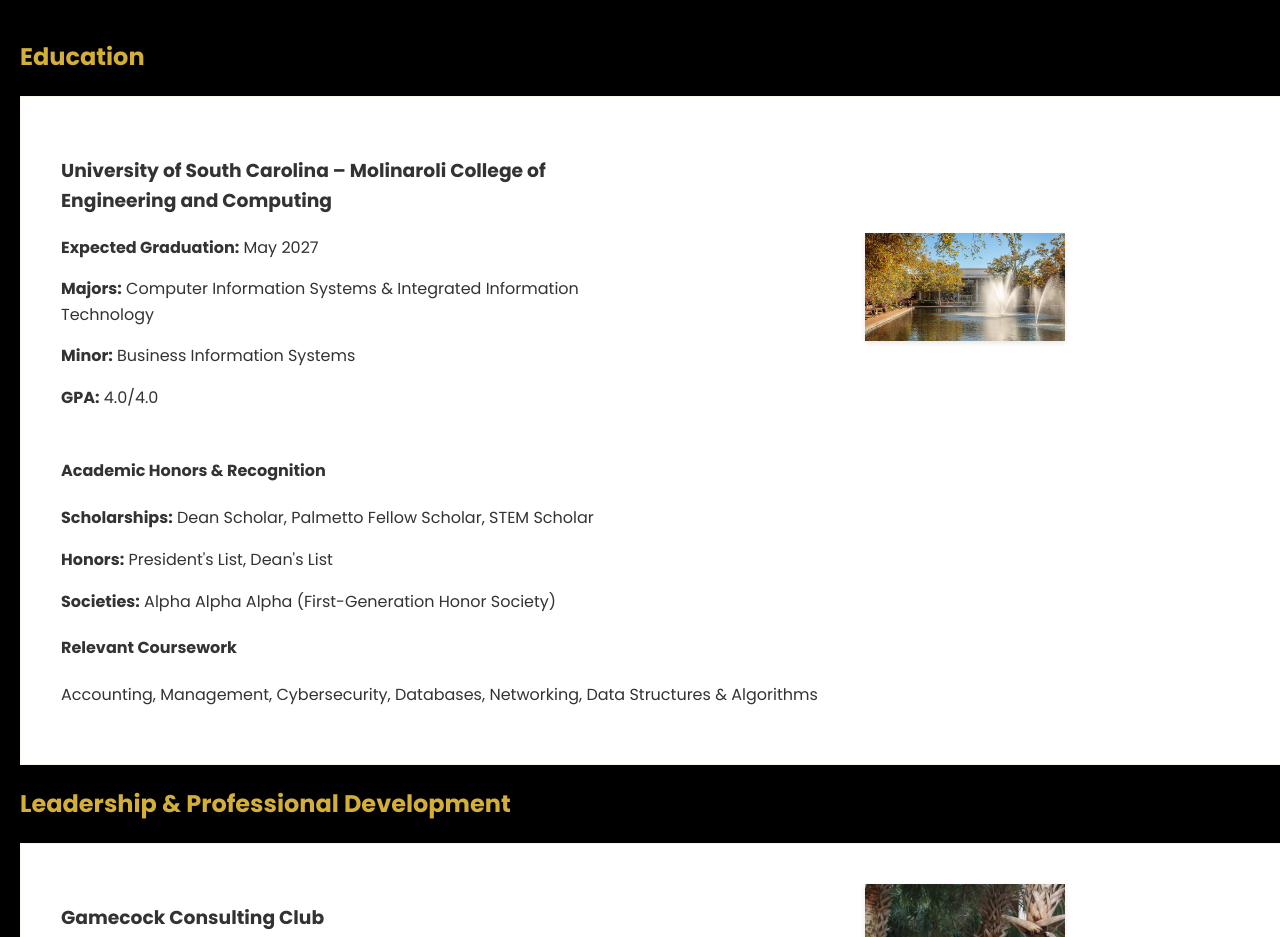
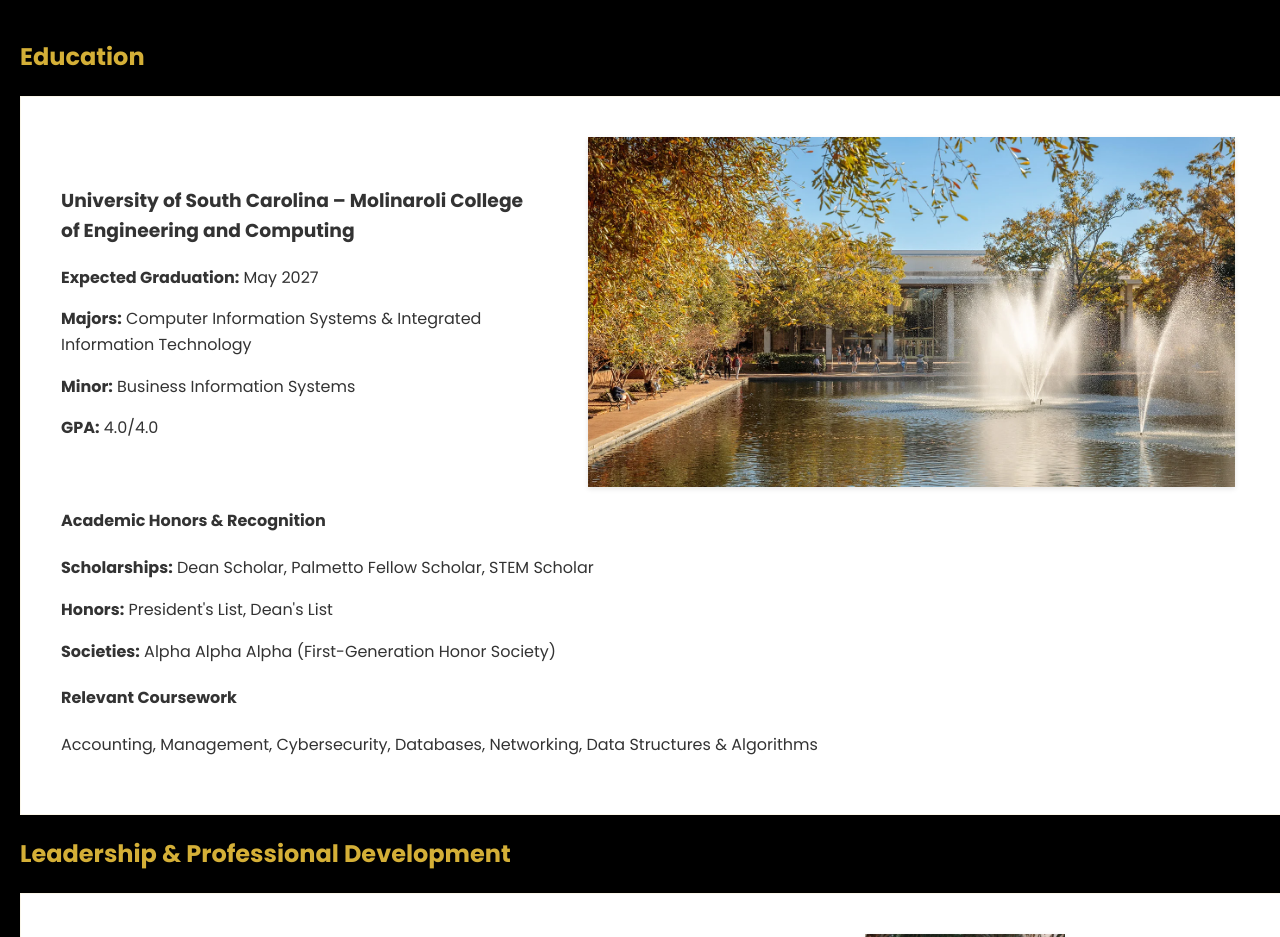
Before and after one commit to dustink5678/dustin-king-personal-website, a website: page index.html in a window 1280 px wide. Shown: the part 802-1739 px from the top of the page. Drawn offline with Linux system fonts and the light colour scheme.

Commit message:
Make university education image take up full right side
- Updated education card layout: flex 1.2 (text) / 1.8 (image)
- University campus image now dominates the right side
- Consistent with all other project card layouts
- Academic honors section preserved below main content
- Enhanced visual presentation of USC education

```diff
--- a/index.html
+++ b/index.html
@@ -635,16 +635,16 @@
         <section id="education">
             <h2 style="color: #D4AF37;">Education</h2>
             <div class="card">
-                <div style="display: flex; gap: 20px; align-items: flex-start;">
-                    <div style="flex: 1;">
+                <div style="display: flex; gap: 40px; align-items: center; width: 100%;">
+                    <div style="flex: 1.2;">
                         <h3>University of South Carolina – Molinaroli College of Engineering and Computing</h3>
                         <p><strong>Expected Graduation:</strong> May 2027</p>
                         <p><strong>Majors:</strong> Computer Information Systems & Integrated Information Technology</p>
                         <p><strong>Minor:</strong> Business Information Systems</p>
                         <p><strong>GPA:</strong> 4.0/4.0</p>
                     </div>
-                    <div style="flex: 1; text-align: center;">
-                        <img src="background_campus.webp" alt="University of South Carolina Campus" style="width: 200px; height: auto; border-radius: 0; box-shadow: 0 2px 5px rgba(0,0,0,0.1);" loading="lazy">
+                    <div style="flex: 1.8; display: flex; align-items: center; justify-content: center; min-height: 300px;">
+                        <img src="background_campus.webp" alt="University of South Carolina Campus" style="max-width: 100%; max-height: 350px; height: auto; border-radius: 0; box-shadow: 0 2px 5px rgba(0,0,0,0.1); object-fit: contain;" loading="lazy">
                     </div>
                 </div>
                 <div style="margin-top: 20px;">
```
